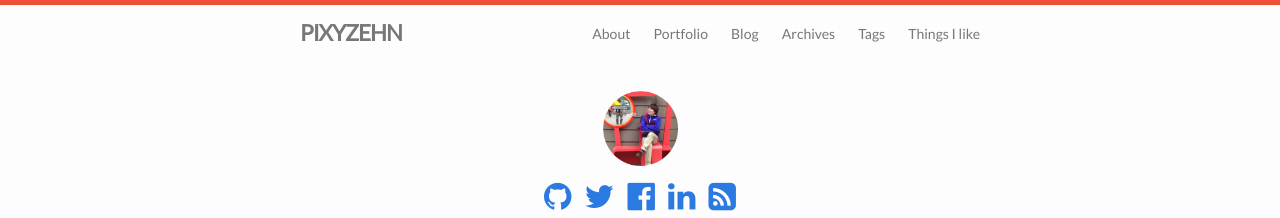
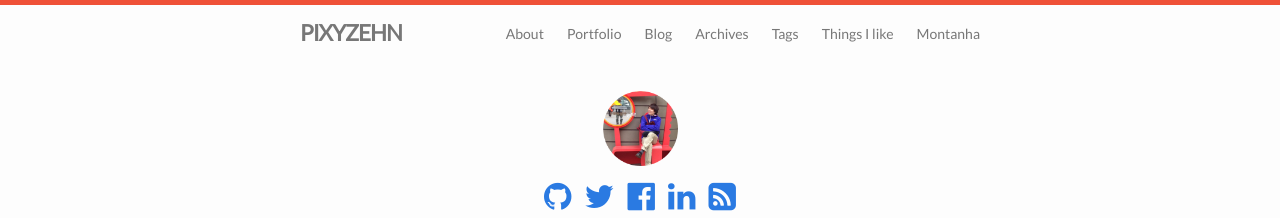
Before and after one commit to pixyzehn/pixyzehn.com, a Jekyll site: the page built from about.md, in a window 1280 px wide. Shown: the top 218 px of the page. Built offline with Jekyll 4.4.1, drawn with Linux system fonts in a browser that asks for light colours; emoji names are drawn with the system emoji font; comment, search, counter and statistics services are not loaded.

Commit message:
Add Montanha link in header

```diff
--- a/_includes/header.html
+++ b/_includes/header.html
@@ -13,6 +13,7 @@
                 <a class="page-link" href="/archives">Archives</a>
                 <a class="page-link" href="/tags">Tags</a>
                 <a class="page-link" href="/links">Things I like</a>
+                <a class="page-link" href="/mountain">Montanha</a>
             </div>
         </nav>
     </div>
```
